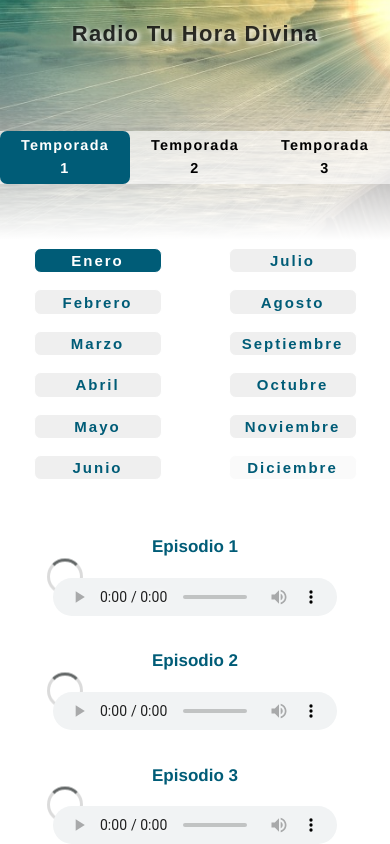
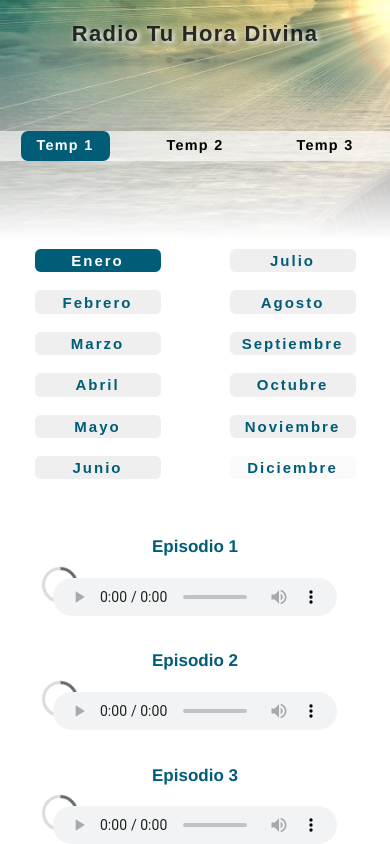
Before and after one commit to ari7946/radio-service, a React (Create React App) app in the folder tuhoradivina/: page / in a window 390 px wide. Shown: the top 844 px of the page. Built offline with nearby package versions, Linux system fonts and the light colour scheme.

Commit message:
Add useDesktop hook to shorten navigation items to fit well on mobile. Fix spinner animation. Improve semantic html tags

```diff
--- a/tuhoradivina/src/components/main-content/main-content.component.js
+++ b/tuhoradivina/src/components/main-content/main-content.component.js
@@ -1,46 +1,52 @@
 import React, { useState, useEffect } from 'react';
 import MonthList from '../month-list/month-list.component';
 import PlayerList from '../player-list/player-list.component';
-import './main-content.styles.scss'
+import './main-content.styles.scss';
 
-
-const MainContent = ({ allMonths, yearTitle, audioData, monthTitle, handleMonth, year, handleYear }) => {
+const MainContent = ({
+	allMonths,
+	yearTitle,
+	audioData,
+	monthTitle,
+	handleMonth,
+	year,
+	handleYear,
+}) => {
 	const [activeMonthSixteen, setActiveMonthSixteen] = useState('enero');
 	const [activeMonthFifteen, setActiveMonthFifteen] = useState('julio');
 	const [activeMonthFourteen, setActiveMonthFourteen] = useState('enero');
 
 	const firstHalf = allMonths.slice(0, 6);
-  const secondHalf = year === "sixteen" || year === 'fourteen'
-    ? allMonths.slice(6)
-    : null;
+	const secondHalf =
+		year === 'sixteen' || year === 'fourteen' ? allMonths.slice(6) : null;
 	let activeMonth;
 
 	if (year === 'sixteen') {
-    activeMonth = activeMonthSixteen
+		activeMonth = activeMonthSixteen;
 	} else if (year === 'fifteen') {
 		activeMonth = activeMonthFifteen;
 	} else if (year === 'fourteen') {
 		activeMonth = activeMonthFourteen;
 	} else {
-    activeMonth = ''
+		activeMonth = '';
 	}
 
 	const handleActiveMonth = (month, currentYear) => {
 		if (currentYear === 'sixteen') {
 			setActiveMonthSixteen(month);
 		} else if (currentYear === 'fifteen') {
-      setActiveMonthFifteen(month)
+			setActiveMonthFifteen(month);
 		} else if (currentYear === 'fourteen') {
-      setActiveMonthFourteen(month)
+			setActiveMonthFourteen(month);
 		}
-  }
+	};
 
 	useEffect(() => {
 		handleActiveMonth();
-  }, [activeMonthSixteen, activeMonthFifteen, activeMonthFourteen, year])
+	}, [activeMonthSixteen, activeMonthFifteen, activeMonthFourteen, year]);
 
 	return (
-    <div className="main-wrapper">
+		<section className='main-wrapper'>
 			{firstHalf.length && (
 				<MonthList
 					allMonths={firstHalf}
@@ -63,12 +69,9 @@ const MainContent = ({ allMonths, yearTitle, audioData, monthTitle, handleMonth,
 				/>
 			)}
 
-      <PlayerList
-        monthTitle={monthTitle}
-        audioData={audioData}
-      />
-    </div>
-  )
-}
+			<PlayerList monthTitle={monthTitle} audioData={audioData} />
+		</section>
+	);
+};
 
 export default MainContent;
--- a/tuhoradivina/src/components/month-list/month-list.component.js
+++ b/tuhoradivina/src/components/month-list/month-list.component.js
@@ -10,7 +10,7 @@ const MonthList = ({
 	activeMonth,
 }) => {
 	return (
-		<div className='months-wrapper'>
+		<aside className='months-wrapper'>
 			{allMonths.map((month) => (
 				<Month
 					month={month}
@@ -21,7 +21,7 @@ const MonthList = ({
 					key={`${month}/${year}`}
 				/>
 			))}
-		</div>
+		</aside>
 	);
 };
 
--- a/tuhoradivina/src/components/nav/nav.component.js
+++ b/tuhoradivina/src/components/nav/nav.component.js
@@ -1,49 +1,79 @@
-import React, { useState } from 'react';
+import React, { useState, useEffect, useCallback } from 'react';
 import './nav.styles.scss';
+
+const useIsDesktop = () => {
+	const [isDesktop, setDesktop] = useState(true);
+
+	const updateMedia = useCallback(() => {
+		setDesktop(window.innerWidth > 845);
+	}, [setDesktop]);
+
+	useEffect(() => {
+		window.addEventListener('resize', updateMedia);
+		updateMedia();
+		return () => window.removeEventListener('resize', updateMedia);
+	});
+
+	return isDesktop;
+};
 
 const NavBar = ({ handleYear }) => {
 	const [active, setActive] = useState('sixteen');
+	const isDesktop = useIsDesktop();
 
 	return (
-    <nav className="main-menu">
+		<nav className='main-menu'>
 			<ul>
 				<li
 					onClick={() => {
-            handleYear('sixteen')
-            setActive('sixteen')
+						handleYear('sixteen');
+						setActive('sixteen');
 					}}
 					className={`
             ${active === 'sixteen' ? 'active-menu' : null}
           `}
 				>
-          <a href="#">Temporada 1</a>
+					{isDesktop ? (
+						<a href='#temporada1'>Temporada 1</a>
+					) : (
+						<a href='#temporada1'>Temp 1</a>
+					)}
 				</li>
 
 				<li
 					onClick={() => {
-            handleYear('fifteen')
-            setActive('fifteen')
+						handleYear('fifteen');
+						setActive('fifteen');
 					}}
 					className={`
             ${active === 'fifteen' ? 'active-menu' : null}
           `}
 				>
-          <a href="#">Temporada 2</a>
+					{isDesktop ? (
+						<a href='#temporada2'>Temporada 2</a>
+					) : (
+						<a href='#temporada2'>Temp 2</a>
+					)}
 				</li>
 
 				<li
 					onClick={() => {
-            handleYear('fourteen')
-            setActive('fourteen')
+						handleYear('fourteen');
+						setActive('fourteen');
 					}}
 					className={`
             ${active === 'fourteen' ? 'active-menu' : null}
-          `}>
-          <a href="#">Temporada 3</a>
+          `}
+				>
+					{isDesktop ? (
+						<a href='#temporada3'>Temporada 3</a>
+					) : (
+						<a href='#temporada3'>Temp 3</a>
+					)}
 				</li>
 			</ul>
 		</nav>
-  )
-}
+	);
+};
 
 export default NavBar;
--- a/tuhoradivina/src/components/player-list/player-list.component.js
+++ b/tuhoradivina/src/components/player-list/player-list.component.js
@@ -4,14 +4,14 @@ import './player-list.styles.scss';
 
 const PlayerList = ({ monthTitle, audioData }) => {
 	return (
-		<div className='player-wrapper'>
+		<main className='player-wrapper'>
 			{audioData.map((audio) => (
-				<div key={audio.audioFile}>
+				<article key={audio.audioFile}>
 					<h2 className='audio-title'>{audio.audioTitle}</h2>
 					<ReactAudioPlayer audioFile={audio.audioFile} />
-				</div>
+				</article>
 			))}
-		</div>
+		</main>
 	);
 };
 
--- a/tuhoradivina/src/components/player-list/player-list.styles.scss
+++ b/tuhoradivina/src/components/player-list/player-list.styles.scss
@@ -71,15 +71,15 @@
 .spinner {
 	display: block;
 	position: absolute;
-	transform: translate(5px, -1ex);
 	padding: 15px;
+	margin-right: 5rem;
 	width: 20px;
 	height: 20px;
 	border: 3px solid rgba(195, 195, 195, 0.6);
 	border-radius: 50%;
 	border-top-color: #636767;
-	animation: spin 1s ease-in-out infinite;
-	-webkit-animation: spin 1s ease-in-out infinite;
+	animation: spin 0.8s ease-in-out infinite;
+	-webkit-animation: spin 0.8s ease-in-out infinite;
 	@keyframes spin {
 		to {
 			-webkit-transform: rotate(360deg);
```
Lines whose indentation alone changed are shown as unchanged.
